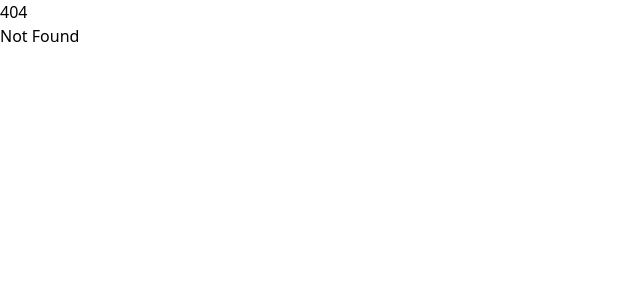
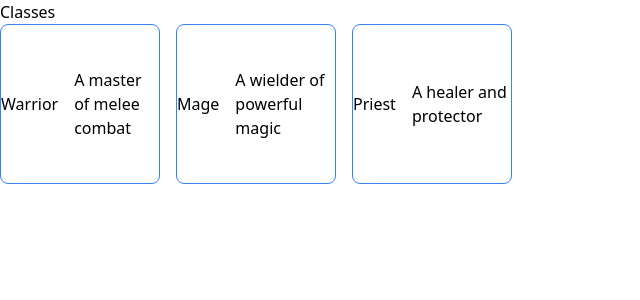
Before and after one commit to nickhosman/campaign-kit, a SvelteKit app in the folder frontend/: page /classes in a window 1280 px wide. Before the commit this address had no page. Shown: the top 300 px of the page, without its empty margins (0-640 px from the left). Built offline with nearby package versions, Linux system fonts and the light colour scheme.

Commit message:
test routes

```diff
--- /dev/null
+++ b/frontend/src/routes/classes/+page.svelte
@@ -0,0 +1,18 @@
+<script>
+    let classes = [
+        { id: 1, name: "Warrior", description: "A master of melee combat" },
+        { id: 2, name: "Mage", description: "A wielder of powerful magic" },
+        { id: 3, name: "Priest", description: "A healer and protector" },
+    ];
+</script>
+
+<h1>Classes</h1>
+
+<div class="flex gap-4">
+    {#each classes as job}
+        <div class="flex justify-center items-center w-40 h-40 border rounded-lg border-blue-500 gap-4">
+            <h2>{job.name}</h2>
+            <p>{job.description}</p>
+        </div>
+    {/each}
+</div>
```
